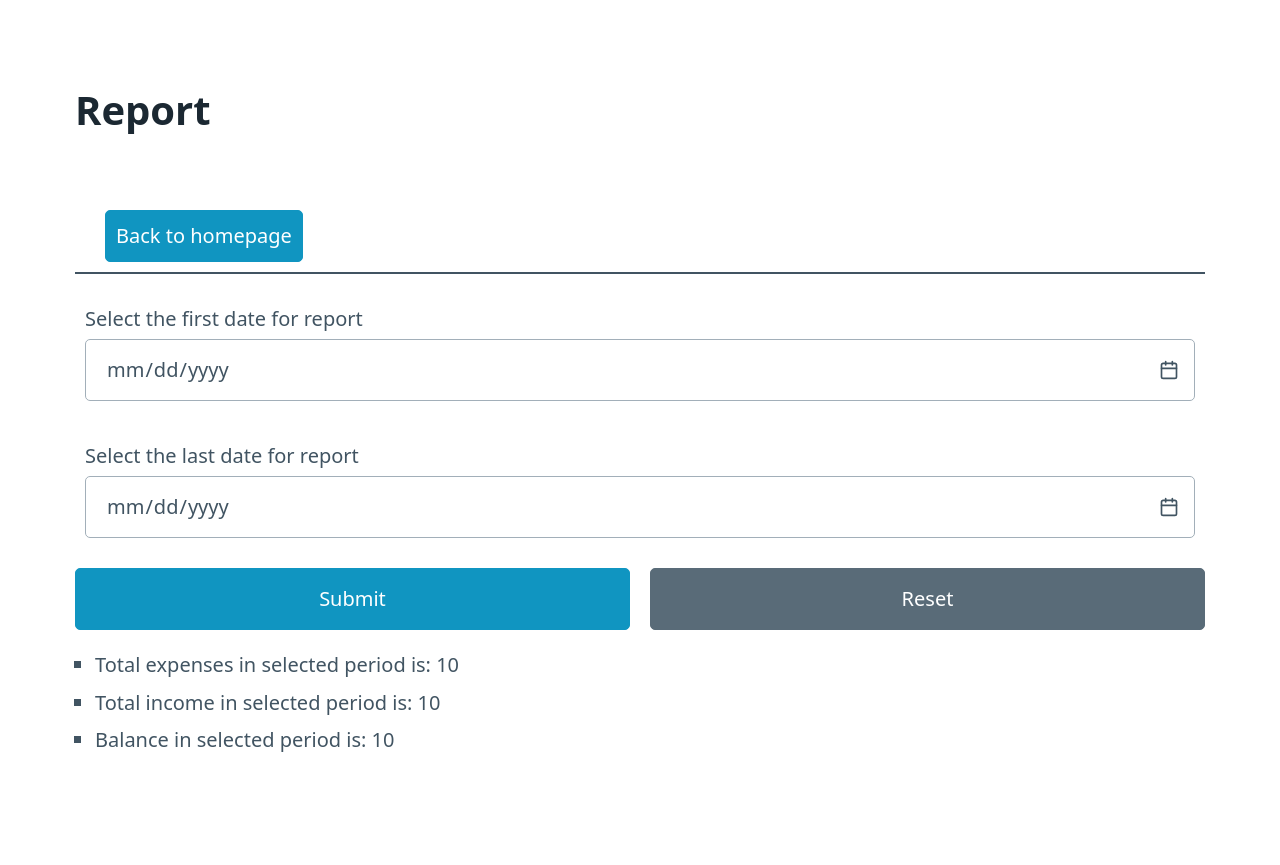
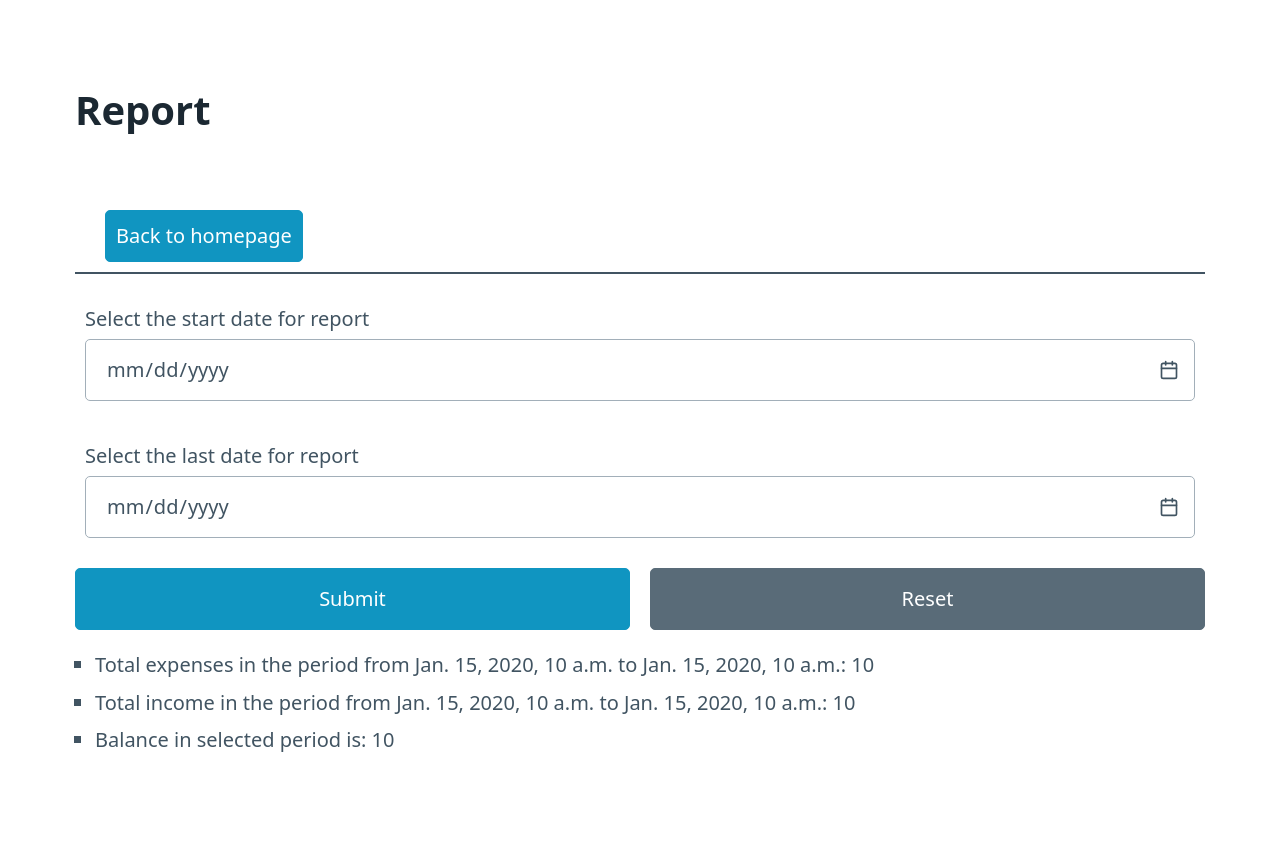
Before and after one commit to Vishnyak13/PyWEB_HW-13_Django, a Django app: template budget_planner/budget_app/templates/budget_app/report.html in a window 1280 px wide. Run offline with Django 4.2, Linux system fonts and the light colour scheme; the template is opened without the code that fills it: most values are stand-ins (such as "Sample title", 1, 10 or a date in 2020).

Commit message:
small fix

```diff
--- a/budget_planner/budget_app/templates/budget_app/report.html
+++ b/budget_planner/budget_app/templates/budget_app/report.html
@@ -28,7 +28,7 @@
     <form method="POST" action="{% url 'report' %}">
         {% csrf_token %}
         <div style="padding: 10px">
-            <label for="">Select the first date for report</label>
+            <label for="">Select the start date for report</label>
             <input type="date" name="start_date" class="form-control">
         </div>
         <div style="padding: 10px">
@@ -42,8 +42,8 @@
 
         <div>
             <ul>
-                <li><span>Total expenses in selected period is: {{sum_expenses}}</span></li>
-                <li><span>Total income in selected period is: {{sum_incomes}}</span></li>
+                <li><span>Total expenses in the period from {{date_started}} to {{date_ended}}: {{sum_expenses}}</span></li>
+                <li><span>Total income in the period from {{date_started}} to {{date_ended}}: {{sum_incomes}}</span></li>
                 <li><span>Balance in selected period is: {{balance}}</span></li>
             </ul>
 
```
